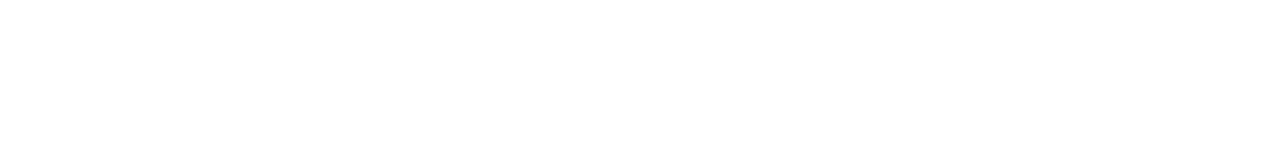
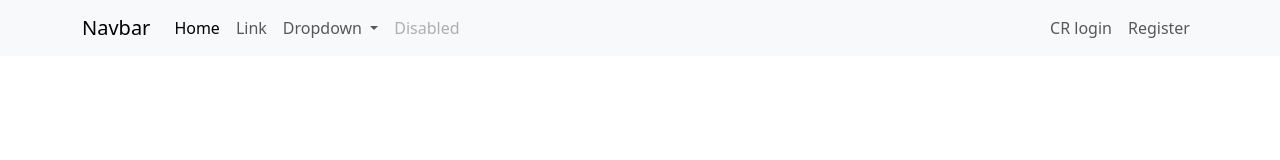
Before and after one commit to tahsin11rayshad/SPL_CR_MATE, a plain HTML site: page index.html in a window 1280 px wide. Drawn offline with nearby package versions, Linux system fonts and the light colour scheme.

Commit message:
navbar added

```diff
--- a/index.html
+++ b/index.html
@@ -17,6 +17,50 @@
         <link rel="stylesheet" href="https://unicons.iconscout.com/release/v4.0.8/css/line.css">
 </head>
 <body>
+    <!-- Nav Bar -->
 
+    <nav class="navbar navbar-expand-lg bg-body-tertiary">
+        <div class="container">
+            <a class="navbar-brand" href="#">Navbar</a>
+            <button class="navbar-toggler" type="button" data-bs-toggle="collapse" data-bs-target="#navbarSupportedContent" aria-controls="navbarSupportedContent" aria-expanded="false" aria-label="Toggle navigation">
+            <span class="navbar-toggler-icon"></span>
+            </button>
+            <div class="collapse navbar-collapse" id="navbarSupportedContent">
+            <ul class="navbar-nav me-auto mb-2 mb-lg-0">
+                <li class="nav-item">
+                <a class="nav-link active" aria-current="page" href="#">Home</a>
+                </li>
+                <li class="nav-item">
+                <a class="nav-link" href="#">Link</a>
+                </li>
+                <li class="nav-item dropdown">
+                <a class="nav-link dropdown-toggle" href="#" role="button" data-bs-toggle="dropdown" aria-expanded="false">
+                    Dropdown
+                </a>
+                <ul class="dropdown-menu">
+                    <li><a class="dropdown-item" href="#">Action</a></li>
+                    <li><a class="dropdown-item" href="#">Another action</a></li>
+                    <li><hr class="dropdown-divider"></li>
+                    <li><a class="dropdown-item" href="#">Something else here</a></li>
+                </ul>
+                </li>
+                <li class="nav-item">
+                <a class="nav-link disabled" aria-disabled="true">Disabled</a>
+                </li>
+            </ul>
+            <ul class="navbar-nav ms-auto mb-2 mb-lg-0">
+                <li class="nav-item">
+                    <a class="nav-link" aria-current="page" href="../login/">CR login</a>
+                </li>
+                <li class="nav-item">
+                    <a class="nav-link" aria-current="page" href="../signup/">Register</a>
+                </li>
+            </ul>
+            </div>
+        </div>
+    </nav>
+
+
+    <!-- Nav Bar end -->
 </body>
 </html>
```
